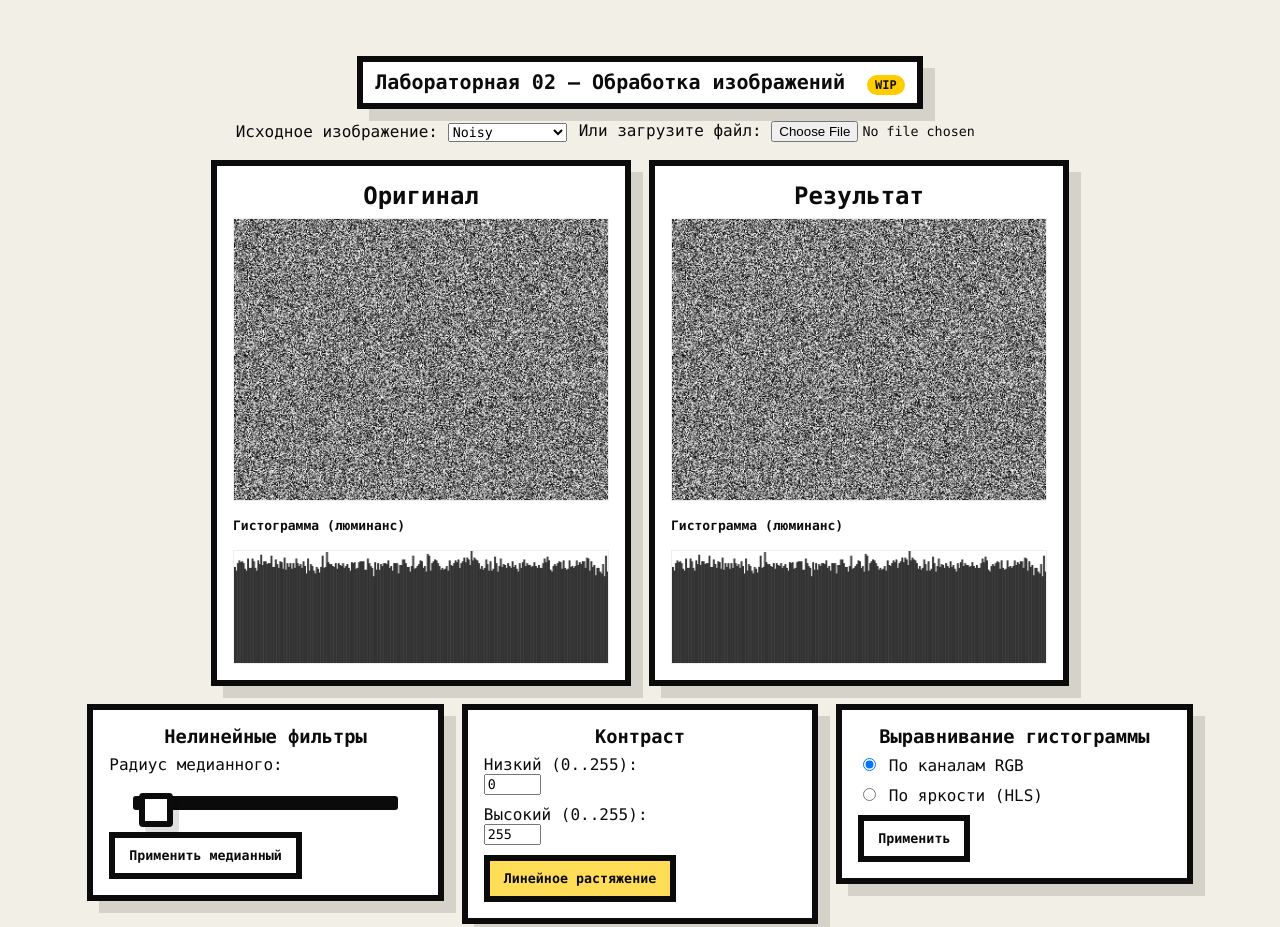
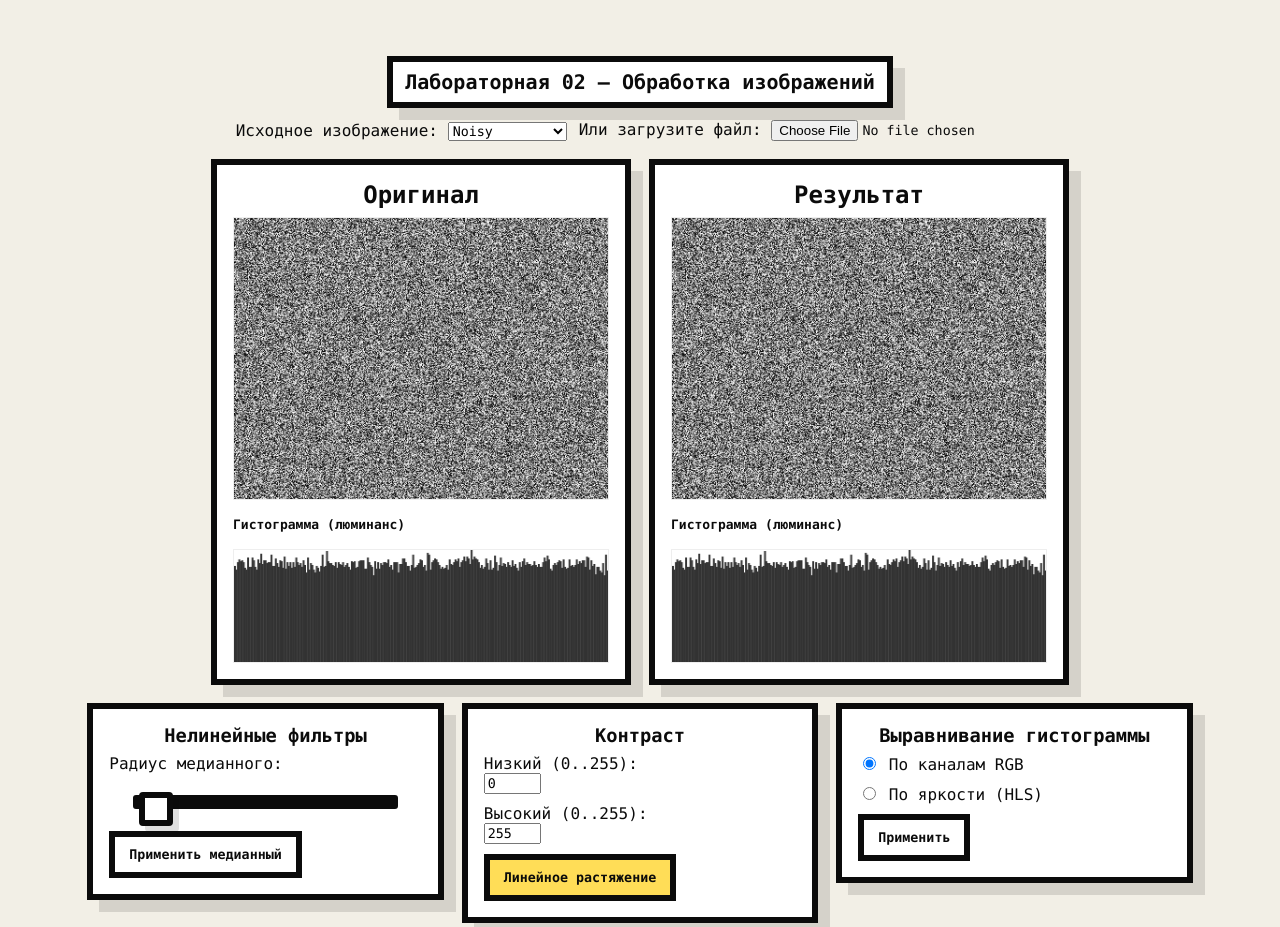
Before and after one commit to pkasila/computer-graphics, a website built with Vite: page lab02/index.html in a window 1280 px wide. Shown: the top 927 px of the page. Built offline with nearby package versions, Linux system fonts and the light colour scheme; a web font is replaced by a local one.

Commit message:
add reports, update docs

```diff
--- a/lab02/index.html
+++ b/lab02/index.html
@@ -8,7 +8,7 @@
   <body>
     <div class="app-root neobrutal">
       <header class="nb-header">
-        <h1 class="nb-title">Лабораторная 02 — Обработка изображений <span class="wip-badge" title="В разработке">WIP</span></h1>
+        <h1 class="nb-title">Лабораторная 02 — Обработка изображений</h1>
         <div class="selector-row-wrapper">
           <label>Исходное изображение:
             <select id="sample-select"></select>
```
Also changed, not shown: .github/workflows/workflow.yml, README.md (added), lab01/README.md (added), lab02/README.md (added), lab03/README.md (added).
